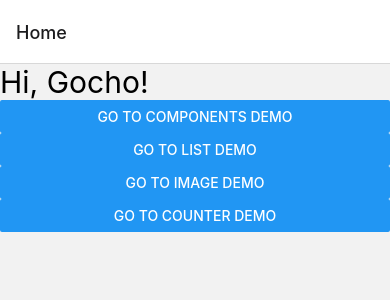
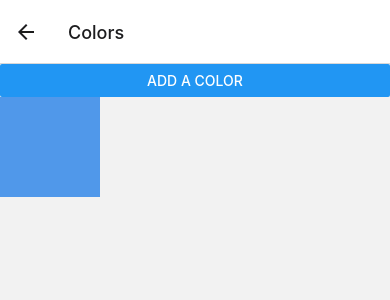
Before and after one commit to veselin0/React-Native-Recap, a React Native app: screen /Colors in a window 390 px wide. Shown: the top 300 px of the page. Built offline with nearby package versions, Linux system fonts and the light colour scheme.

Commit message:
Generating random colors

```diff
--- a/App.js
+++ b/App.js
@@ -7,6 +7,7 @@
 import ListScreen from './src/screens/ListScreen';
 import ImageScreen from './src/screens/ImageScreen';
 import CounterScreen from './src/screens/CounterScreen';
+import ColorScreen from './src/screens/ColorScreen';
 
 const Stack = createNativeStackNavigator();
 
@@ -19,6 +20,7 @@
         <Stack.Screen name="List" component={ListScreen} />
         <Stack.Screen name="Image" component={ImageScreen} />
         <Stack.Screen name="Counter" component={CounterScreen} />
+        <Stack.Screen name="Colors" component={ColorScreen} />
       </Stack.Navigator>
     </NavigationContainer>
   );
--- /dev/null
+++ b/src/screens/ColorScreen.js
@@ -0,0 +1,23 @@
+import React from 'react';
+import {View, Button, StyleSheet} from 'react-native';
+
+const ColorScreen = () => {
+    return (
+        <View>
+            <Button title="Add a Color" />
+            <View style={{height: 100, width: 100, backgroundColor: randomRgb() }} />
+        </View>
+    );
+};
+
+const randomRgb = () => {
+    const red = Math.round(Math.random() * 256);
+    const green = Math.round(Math.random() * 256);
+    const blue = Math.round(Math.random() * 256);
+
+    return `rgb(${red}, ${green}, ${blue})`;
+};
+
+const styles = StyleSheet.create({});
+
+export default ColorScreen;
--- a/src/screens/HomeScreen.js
+++ b/src/screens/HomeScreen.js
@@ -21,6 +21,10 @@
         title="Go to Counter Demo"
         onPress={() => navigation.navigate('Counter')}
       />
+      <Button
+        title="Go to Color Demo"
+        onPress={() => navigation.navigate('Colors')}
+      />
     </View>
   );
 };
```
